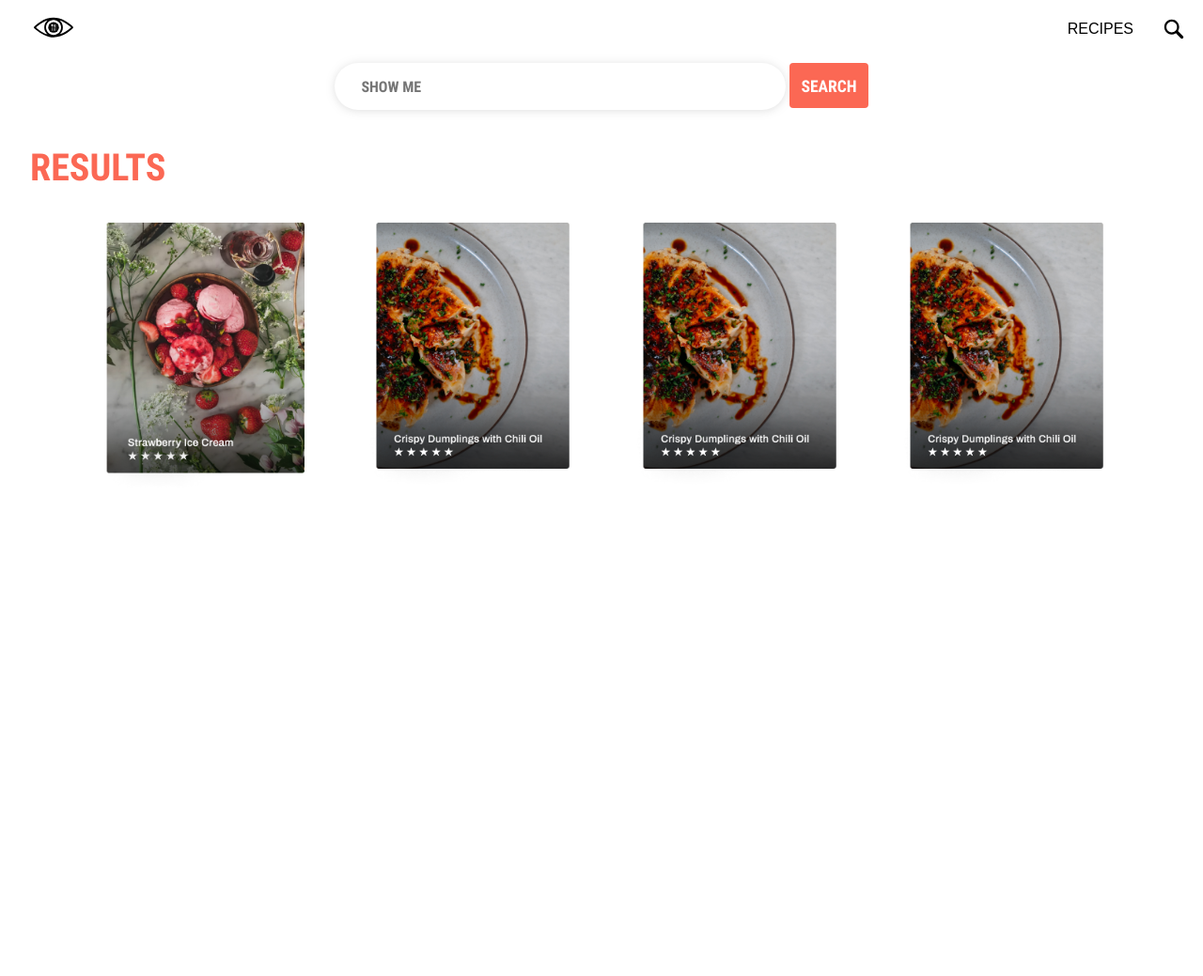
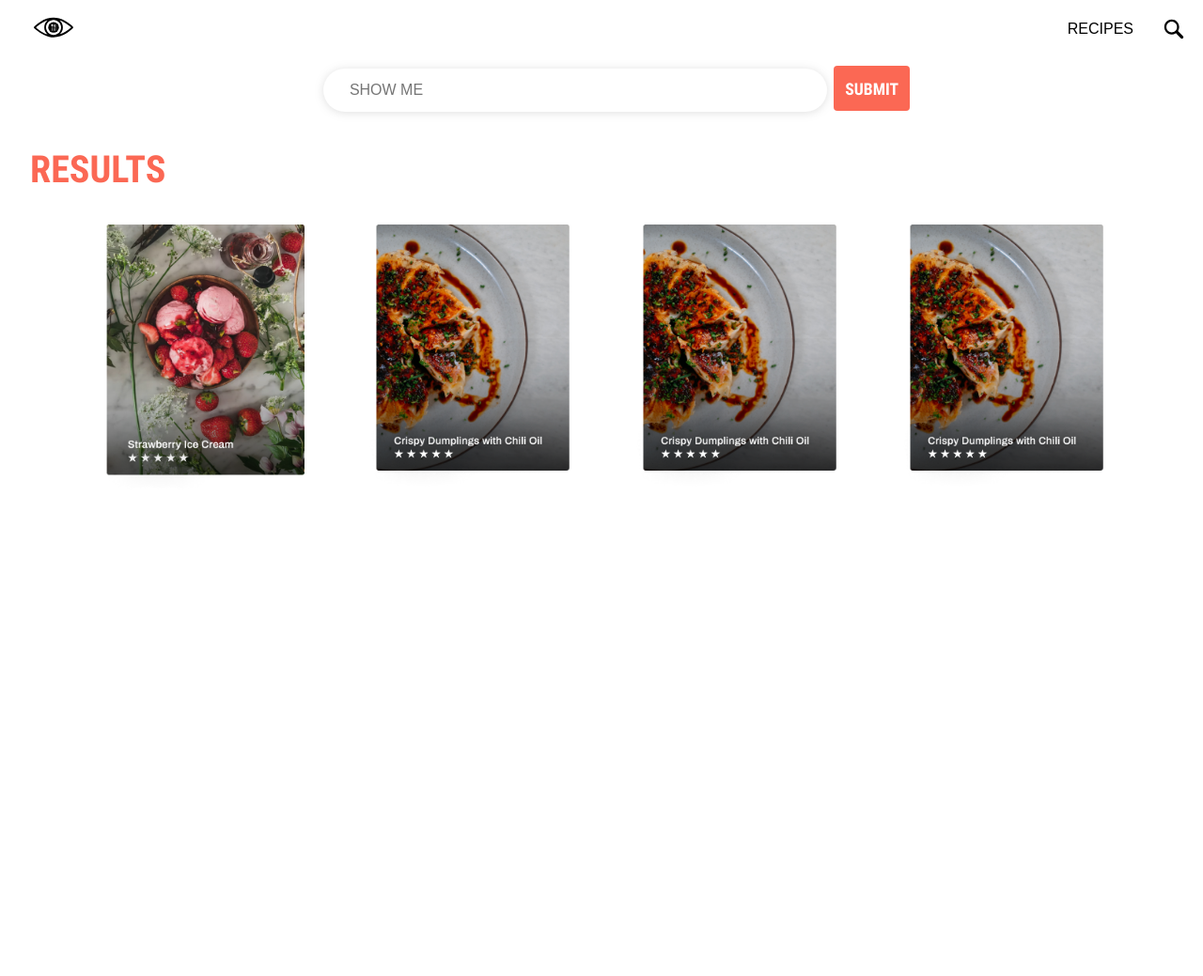
Before and after one commit to megan-lam/idm232-mal464, a PHP site: page /search.php in a window 1280 px wide. Shown: the whole page at 94% size. Before the commit the page ends 504 px from the top, so only its background shows below. Run offline with PHP 8.4, Linux system fonts and the light colour scheme; data that the repository does not hold is empty; a stand-in replaces the project's code that opens the database connection; some libraries are stand-ins or nearby versions.

Commit message:
somewhat search and fix syntax

```diff
--- a/admin/recipe/delete.php
+++ b/admin/recipe/delete.php
@@ -5,9 +5,8 @@ require_once __DIR__ . '../../../global/admin_header_white.php';
 
 if(isset($_GET['id'])){
     $recipe_id = $_GET['id'];
-    $sql = mysqli_query($db_connection, "DELETE FROM recipes WHERE id=$recipe_id") or die($sql->error());
+    $db_results = mysqli_query($db_connection, "DELETE FROM Recipes WHERE id=$recipe_id");
 
-    $db_results = mysqli_query($db_connection, $sql);
     if ($db_results) {
         // Success
         redirectTo('admin/recipe/viewall.php?success=Recipe Deleted');
--- a/admin/recipe/view.php
+++ b/admin/recipe/view.php
@@ -9,7 +9,7 @@ if (isset($_GET['id'])) {
     $user_id = $_GET['id'];
 
     // Build Query
-    $query = "SELECT * FROM recipes WHERE id=" . $user_id;
+    $query = "SELECT * FROM Recipes WHERE id=" . $user_id;
 
     $db_results = mysqli_query($db_connection, $query);
     if ($db_results && $db_results->num_rows > 0) {
--- a/css/stylesheet.css
+++ b/css/stylesheet.css
@@ -110,7 +110,7 @@ body{
     background-size:cover;
     height: 4rem;
     }
-    body.edit{
+    div.edit{
     background-image: url("../images/small_gray.jpg");
     background-repeat: no-repeat;
     background-size:cover;
@@ -173,7 +173,7 @@ body{
     background-size:cover;
     height: 4rem;
     }
-    body.edit{
+    div.edit{
     background-image: url("../images/small_gray.jpg");
     background-repeat: no-repeat;
     background-size:cover;
@@ -230,7 +230,7 @@ body{
     background-size:cover;
     height: 5rem;
     }
-    body.edit{
+    div.edit{
     background-image: url("../images/small_gray.jpg");
     background-repeat: no-repeat;
     background-size:cover;
@@ -289,7 +289,7 @@ body{
     background-size:cover;
     height: 4rem;
     }
-    body.edit{
+    div.edit{
     background-image: url("../images/large_gray.jpg");
     background-repeat: no-repeat;
     background-size:cover;
@@ -445,6 +445,7 @@ ul.instructions, .ingredients_list{
         font-size: 1rem;
         color: rgb(173, 173, 173);
         line-height: 1.5rem;
+        padding-bottom: rem;
     }
     .box1, .box2{
         background-color: whitesmoke;
@@ -677,6 +678,3 @@ div.center_btn{
 text-align: center;
 padding-bottom: 3rem;
 }
-.pls{
-    padding-bottom: 3rem;
-}
--- a/global/admin_header_white.php
+++ b/global/admin_header_white.php
@@ -15,6 +15,7 @@ if (isset($page_title)) {
 <!DOCTYPE html>
 <html lang="en">
 <head>
+<script src="https://cdn.tiny.cloud/1/fgyx2kmkw2s33smbz0cvejozup0j53sy7rwd2ko3q3x3wws8/tinymce/5/tinymce.min.js" referrerpolicy="origin"></script>
     <meta charset="UTF-8">
     <meta name="viewport" content="width=device-width, initial-scale=1.0">
     <link rel="normalizer" href="../../css/normalize.css">
--- a/global/admin_header_white2.php
+++ b/global/admin_header_white2.php
@@ -16,6 +16,7 @@ if (isset($page_title)) {
 <!DOCTYPE html>
 <html lang="en">
 <head>
+<script src="https://cdn.tiny.cloud/1/fgyx2kmkw2s33smbz0cvejozup0j53sy7rwd2ko3q3x3wws8/tinymce/5/tinymce.min.js" referrerpolicy="origin"></script>
     <meta charset="UTF-8">
     <meta name="viewport" content="width=device-width, initial-scale=1.0">
     <link rel="normalizer" href="../../css/normalize.css">
--- a/global/header_black.php
+++ b/global/header_black.php
@@ -15,6 +15,7 @@ if (isset($page_title)) {
 <!DOCTYPE html>
 <html lang="en">
 <head>
+<script src="https://cdn.tiny.cloud/1/fgyx2kmkw2s33smbz0cvejozup0j53sy7rwd2ko3q3x3wws8/tinymce/5/tinymce.min.js" referrerpolicy="origin"></script>
     <meta charset="UTF-8">
     <meta name="viewport" content="width=device-width, initial-scale=1.0">
     <link rel="normalizer" href="css/normalize.css">
--- a/global/header_white.php
+++ b/global/header_white.php
@@ -16,6 +16,7 @@ if (isset($page_title)) {
 <!DOCTYPE html>
 <html lang="en">
 <head>
+<script src="https://cdn.tiny.cloud/1/fgyx2kmkw2s33smbz0cvejozup0j53sy7rwd2ko3q3x3wws8/tinymce/5/tinymce.min.js" referrerpolicy="origin"></script>
     <meta charset="UTF-8">
     <meta name="viewport" content="width=device-width, initial-scale=1.0">
     <link rel="normalizer" href="css/normalize.css">
--- a/search.php
+++ b/search.php
@@ -1,23 +1,15 @@
-<!DOCTYPE html>
-<html lang="en">
-<head>
-    <meta charset="UTF-8">
-    <meta name="viewport" content="width=device-width, initial-scale=1.0">
-    <link rel="normalizer" href="css/normalize.css">
-    <link rel="stylesheet" href="css/stylesheet.css">
-    <link rel="preconnect" href="https://fonts.googleapis.com">
-<link rel="preconnect" href="https://fonts.gstatic.com" crossorigin>
-<link href="https://fonts.googleapis.com/css2?family=Archivo&display=swap" rel="stylesheet">
-    <title>Search</title>
-</head>
-<body class="view">
-    <?php include 'global/header_black.php';?>
+    <?php include 'global/header_black.php';
+?>
+
           <div class="search_center">
           <div class="searchbar">
-          <input class="searchtext" type="search" id="site-search" name="q"
-       aria-label="Search through site content"
-       placeholder="SHOW ME">
-       <button class="sbutton">Search</button>
+
+          <form class="searchtext" action="" method="GET">
+        <input type="text" id="site-search" name="keyword" placeholder="SHOW ME"
+            value="<?php echo @$_GET['keyword']; ?>">
+        <input class="sbutton" type="submit" value="submit">
+    </form>
+
         </div></div>
 
           <!--<h3 class="searchtext">Show me</h3>-->
```
Also changed, not shown: admin/recipe/create.php (+10 -7 lines), admin/recipe/edit.php (+14 -11 lines).
